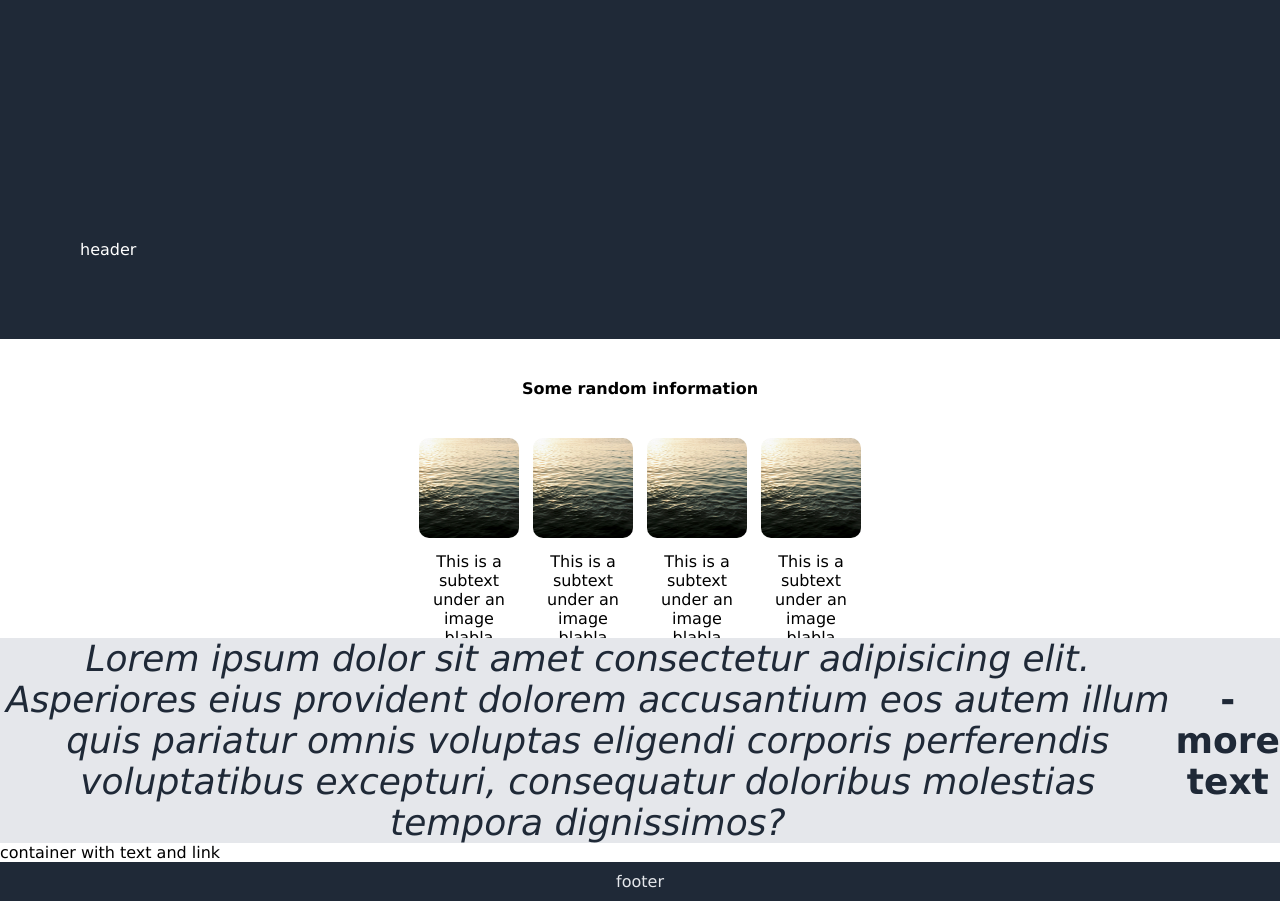
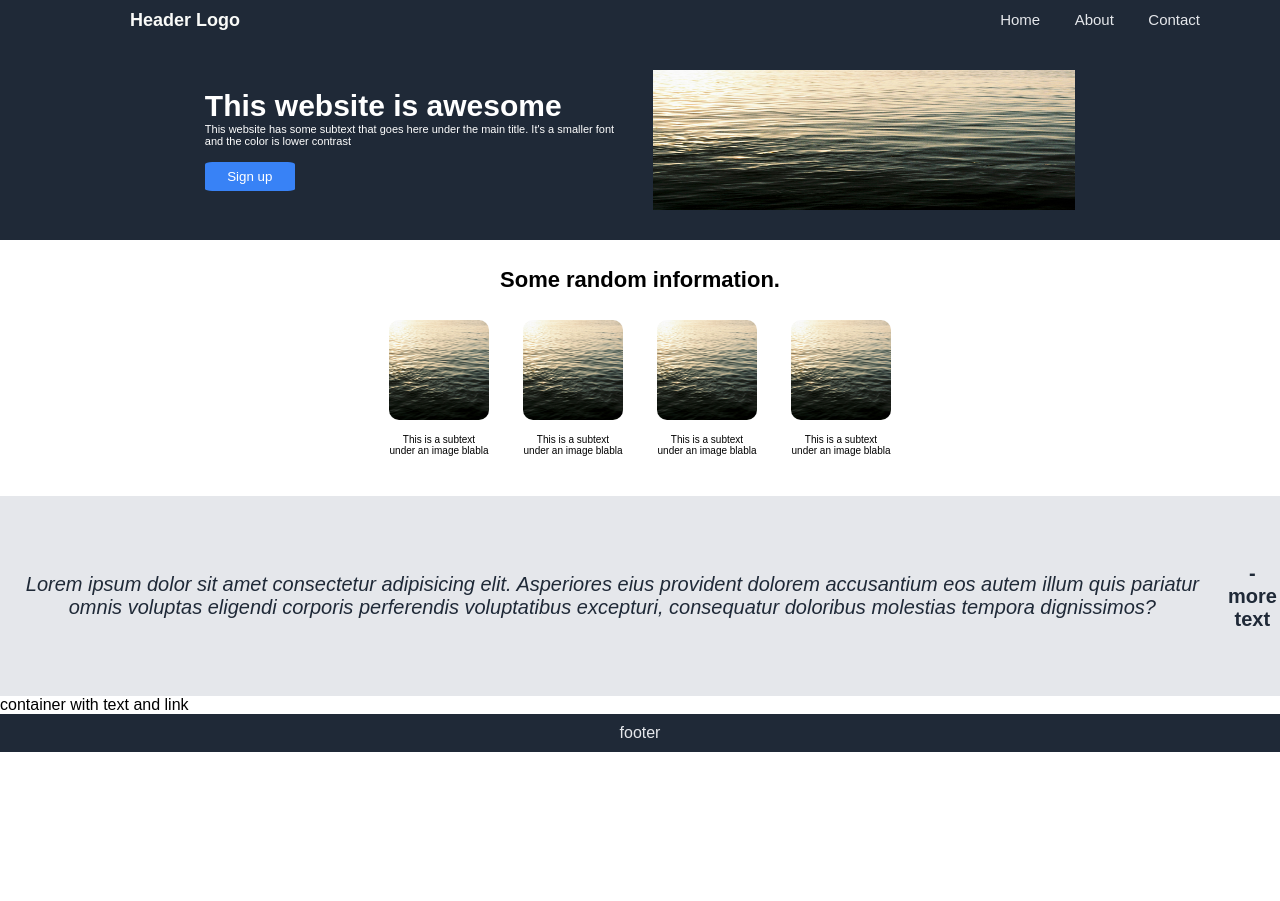
Before and after one commit to BobbieJanssen/fake-website, a plain HTML site: page index.html in a window 1280 px wide. After the commit the page ends 800 px from the top, so only its background shows below. Drawn offline with Linux system fonts and the light colour scheme.

Commit message:
First section finished
Made sure to have two same sized subcontainers within the head container

```diff
--- a/index.html
+++ b/index.html
@@ -1,19 +1,38 @@
 <!DOCTYPE html>
 <html lang="en">
 
-<header>
+<head>
     <meta charset="utf-8">
     <meta http-equiv="X-UA-Compatible" content="IE-edge">
     <meta name="viewport" content="width-device-width, inital-scale=1.0">
     <title>Home page</title>
     <link rel="stylesheet" href="style.css">
-</header>
+</head>
 
 <body>
-    <header>header</header>
+    <header>
+        <h1>Header Logo</h1>
+        <nav>
+            <ul>
+                <li><a href="">Home</li></a>
+                <li><a href="">About</li></a>
+                <li><a href="">Contact</li></a>
+            </ul>
+        </nav>
+    </header>
+
+    <div class="second-header">
+        <div class="left">
+            <div class="awesome">This website is awesome</div>
+            <p class="bluetext">This website has some subtext that goes here under the main title. It's a smaller font and the color is lower contrast</p>
+            <button class="signup"> Sign up</button>
+        </div>
+
+        <img class="sea" src="images/ocean.jpg" alt="the ocean">
+    </div>
 
     <section class="first-section">
-            <p><strong>Some random information</strong></p>
+            <p><strong>Some random information.</strong></p>
     </section>
 
     <section class="second-section">
--- a/style.css
+++ b/style.css
@@ -1,20 +1,139 @@
 body{
-font-family: 'Lucida Sans', 'Lucida Sans Regular', 'Lucida Grande', 'Lucida Sans Unicode', Geneva, Verdana, sans-serif;
-margin:0;
+font-family: Arial, Helvetica, sans-serif;
 padding: 0;
+margin: 0;
 display: flex;
 flex-direction: column;
 box-sizing: content-box;
+flex:1
 }
 
+*{
+    box-sizing: border-box;
+    margin: 0;
+    padding: 0;
+}
 header{
     background-color: #1F2937;
-    padding: 80px;
+    height: 5vh;
     color: white;
+    display: flex;
+    flex-direction: row;
+    justify-content: space-between;
+    align-items: center;
 }
+h1{
+    color: #F9FAF8;
+    font-size: 18px;
+    margin-left: 130px;
+    width: max-content;
+}
+nav{
+    padding: auto;
+    margin-right: 50px;
+    width: fit-content
+}
+
+a{
+    font-size: 15px;
+    color: #E5E7EB;
+    text-decoration: none;
+    list-style-type: none;
+    margin-right: 30px;
+    border-radius: 10%;
+}
+
+nav li{
+    display: inline-block;
+    flex-basis: content;
+    justify-items: space-between;
+
+}
+
+/* second blue header, I didn't know how to put everything in one*/
+
+
+.second-header{
+    background: #1F2937;
+    height: 25vh;
+    color: white;
+    display: flex;
+    flex-direction: row;
+    justify-content: center;
+    align-items: center;
+    flex-wrap: nowrap;
+    margin: 0;
+    padding: 0;
+}
+
+.left, .sea{
+    display: flex;
+    flex-direction: column;
+    align-items: center;
+    justify-content: center;
+    flex: 0 0 33%;
+    padding:0;
+    width: 150px;
+    height: 140px;
+    margin: 1%;
+}
+
+.text-container{
+    display: flex;
+    flex-direction: column;
+    align-items: center;
+    width: 100%;
+    margin: 0;
+}
+
+.awesome{
+    font-weight: bold;
+    font-size: 30px;
+    width: 100%;
+    margin: 0;
+}
+
+.bluetext{
+    text-align: left;
+    font-size: 11px;
+    width: 100%;
+    padding-bottom: 5px;
+    margin:0;
+    padding-right: 10px;
+}
+
+
+button{
+    align-self: flex-start;
+    width: 90px;
+    height: fit-content;
+    background-color: #3882F6;
+    border-radius: 8%;
+    border-color: transparent;
+    margin-top: 10px;
+
+}
+
+.signup{
+    color: white;
+    padding: 5px 20px;
+    cursor: pointer;
+
+}
+
+
+.sea {
+
+    border-radius: 0%;
+}
+
+
+
+/* mid section*/
 
 section{
     background-color: white;
+
     text-align: center;
     display: inline-flex;
     flex-direction: row;
@@ -23,7 +142,7 @@ section{
 
 .first-section{
     margin: 0;
-    padding: 30px;
+    padding: 17px;
     flex-direction: row;
     justify-content: center;
     align-items: center;
@@ -33,24 +152,27 @@ section{
 p{
     margin: 10px 10px;
     text-align: center;
+    font-size: 22px;
 }
 
 .second-section{
-    background-color: white;
+    background-color: rgb(255, 255, 255);
     display: flex;
-    height: 25vh;
+    height: 22vh;
     flex-direction: row;
     align-items: flex-start;
     justify-content: center;
+    margin-left: 200px;
+    margin-right: 200px;
 
 }
 
 figure{
     background: rgb(255, 255, 255);
-    margin: 0px 5px;
-    padding-left: 2px;
-    padding-right: 2px;
-    width:min-content
+    margin: 0px 13px;
+    padding-left: 4px;
+    padding-right: 4px;
+    width: min-content;
 }
 img{
     border-radius: 10%;
@@ -60,13 +182,14 @@ img{
 }
 
 .picture-text{
-
+    font-size: 10px;
 }
 
 
 .quote{
     background-color: #E5E7EB;
-    font-size: 36px;
+    font-size: 20px;
+    height: 25vh;;
     font-weight: 100;
     color: #1F2937;
     text-align: center;
```
